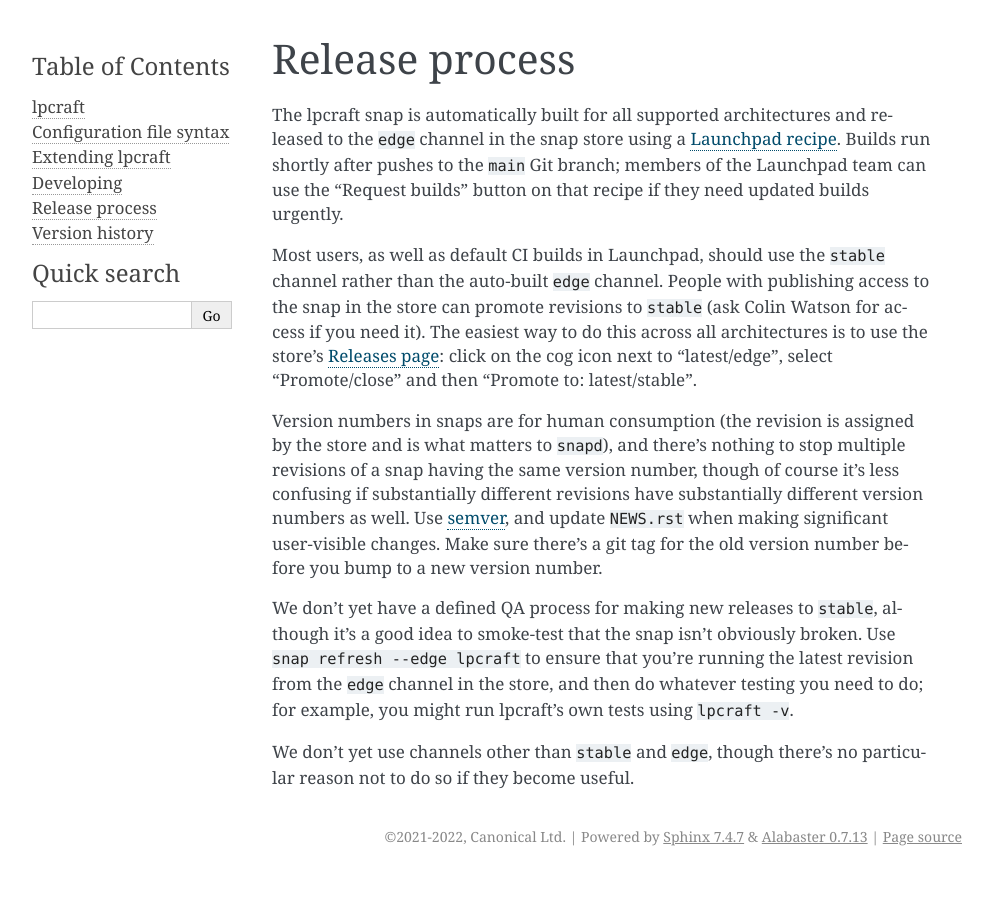
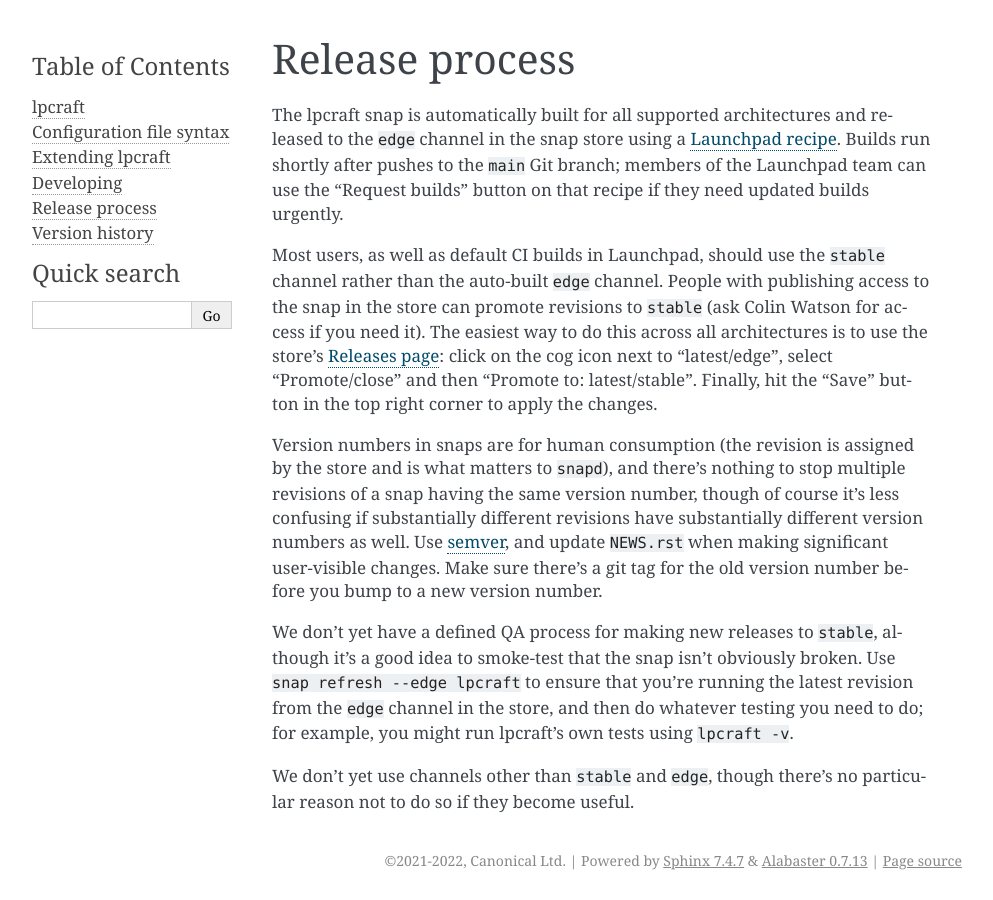
Before and after one commit to tushar5526/lpci-mirror, a Sphinx documentation site: the page built from docs/release-process.rst, in a window 1280 px wide. Shown: the whole page, without its empty margins (148-1141 px from the left). Built offline with Sphinx 7.4.7, drawn with Linux system fonts in a browser that asks for light colours.

Commit message:
Add last step to the release process documentation

```diff
--- a/docs/release-process.rst
+++ b/docs/release-process.rst
@@ -15,6 +15,7 @@
 do this across all architectures is to use the store's `Releases page
 <https://snapcraft.io/lpcraft/releases>`_: click on the cog icon next to
 "latest/edge", select "Promote/close" and then "Promote to: latest/stable".
+Finally, hit the "Save" button in the top right corner to apply the changes.
 
 Version numbers in snaps are for human consumption (the revision is assigned
 by the store and is what matters to ``snapd``), and there's nothing to stop
```
